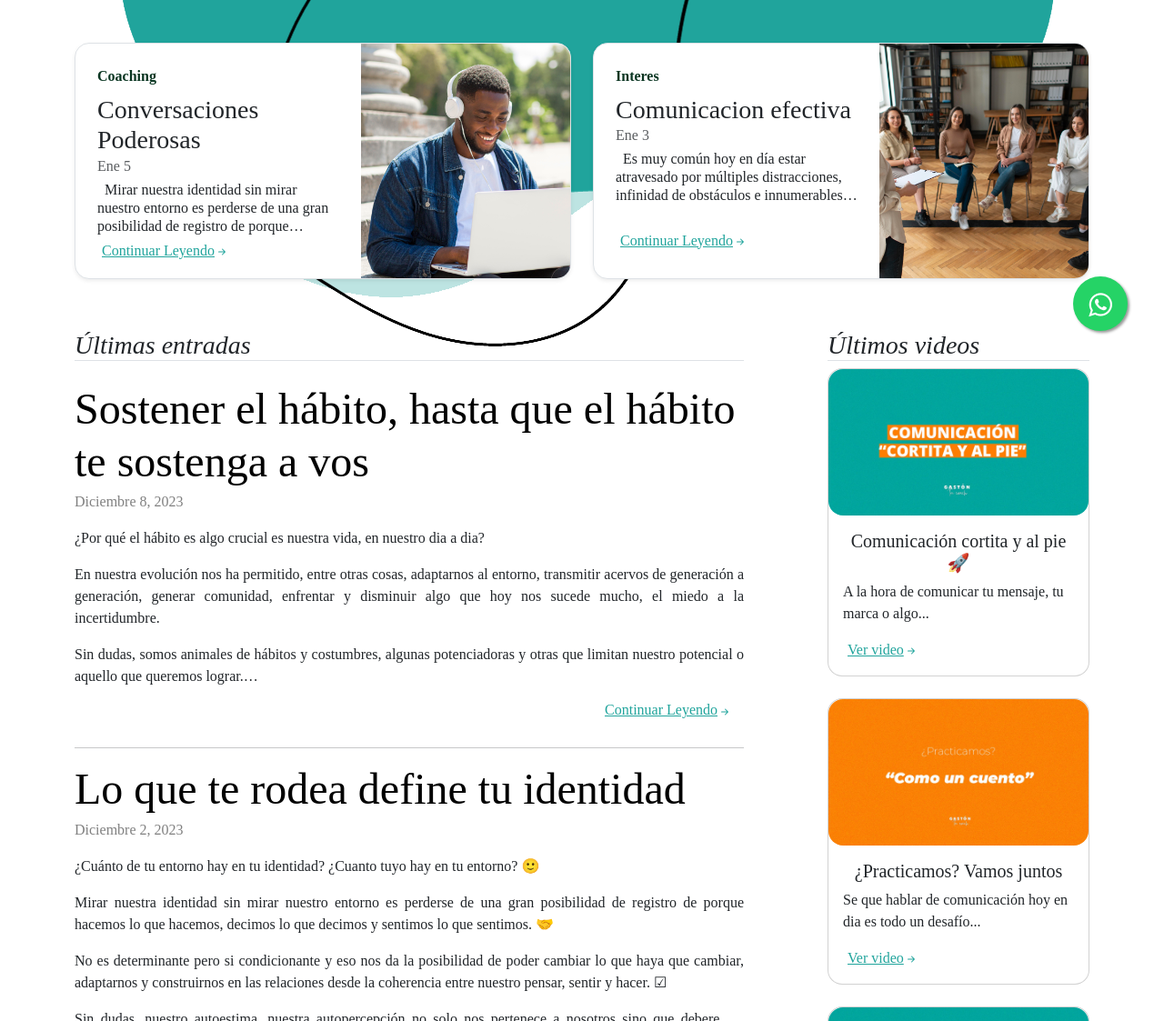
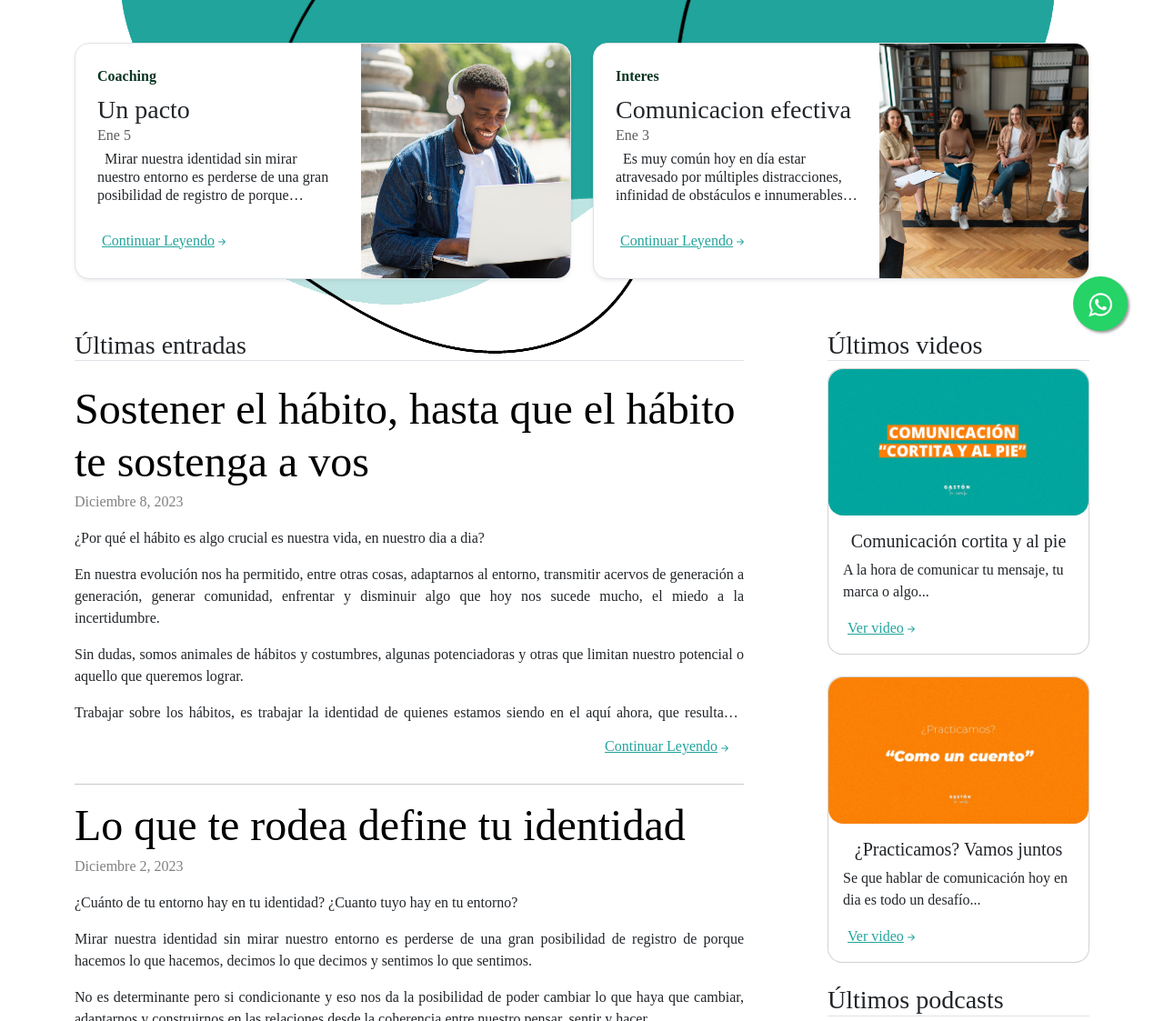
Before and after one commit to naachocaceress/GastonMondino, a PHP site: page /blog.html in a window 1280 px wide. Shown: the part 396-1519 px from the top of the page at 91% size. Run offline with PHP 8.4, Linux system fonts and the light colour scheme; some libraries are stand-ins or nearby versions; some web fonts are replaced.

Commit message:
Version 3.2.2 - Mejoras y agregado podcast

```diff
--- a/blog.html
+++ b/blog.html
@@ -48,11 +48,31 @@
 
     <main class="container">
 
-        <div class="p-4 p-md-5 mb-4 rounded-4 text-body-emphasis principal" data-aos="fade" data-aos-duration="1500">
+        <div class="col-md-4 d-sm-none" data-aos=""> <br>
+            <div class="card mx-auto rounded-4 cardSombra" style="max-width: 24rem;">
+                <div class="ratio ratio-16x9">
+                    <a href="https://www.youtube.com/watch?v=PwCg2CPKQ2c"><img src="/img/imgSinCopy/blog3.jpg"
+                            class="rounded-4 imagenImg"></a>
+                </div>
+                <div class="tarjetaTexto col p-4 d-flex flex-column position-static">
+                    <strong class="d-inline-block mb-2 text-success-emphasis">Coaching</strong>
+                    <h3 class="tituloH mb-0">Conversaciones Poderosas
+                    </h3>
+                    <div class="mb-1 text-body-secondary">Ene 15</div>
+                    <p class="textoP mb-auto">
+                        &nbsp; Te pregunto y me pregunto, ¿la atención que estas teniendo y que se lleva gran
+                        parte de tu energía está donde queres que esté?
+                    </p>
+                    <a href="#" class="linkAPagina">Continuar Leyendo</a>
+                </div>
+            </div>
+        </div>
+
+        <div class="p-4 p-md-5 mb-4 rounded-4 text-body-emphasis d-none d-sm-block principal" data-aos="fade" data-aos-duration="1500">
             <div class="col-lg-9 px-0" style="color: white;">
-                <h1 class="display-4 fst-italic">Conversaciónes poderosas</h1>
+                <h1 class="display-4">Conversaciones poderosas</h1>
                 <p class="lead my-3">Te pregunto y me pregunto, ¿la atención que estas teniendo y que se lleva gran
-                    parte de tu energía está donde queres que esté? 😏</p>
+                    parte de tu energía está donde queres que esté?</p>
                 <p class="lead mb-0 linkAPaginaBlog"><a href="#" class="linkAPaginaBlog fw-bold">Continuar
                         leyendo</a><svg xmlns="http://www.w3.org/2000/svg" width="32" height="32" fill="currentColor"
                         class="bi bi-arrow-right-short" viewBox="0 0 16 16">
@@ -67,11 +87,12 @@
             <div class="col-md-4 d-sm-none" data-aos="fade-right"> <br>
                 <div class="card mx-auto rounded-4 cardSombra" style="max-width: 24rem;">
                     <div class="ratio ratio-16x9">
-                        <a href="https://www.youtube.com/watch?v=PwCg2CPKQ2c"><img src="/img/imgSinCopy/blog1.jpg" class="rounded-4 imagenImg"></a>
+                        <a href="https://www.youtube.com/watch?v=PwCg2CPKQ2c"><img src="/img/imgSinCopy/blog1.jpg"
+                                class="rounded-4 imagenImg"></a>
                     </div>
                     <div class="tarjetaTexto col p-4 d-flex flex-column position-static">
                         <strong class="d-inline-block mb-2 text-success-emphasis">Coaching</strong>
-                        <h3 class="tituloH mb-0">Conversaciones Poderosas
+                        <h3 class="tituloH mb-0">Un pacto
                         </h3>
                         <div class="mb-1 text-body-secondary">Ene 5</div>
                         <p class="textoP mb-auto">
@@ -89,7 +110,7 @@
                     style="background-color: white;">
                     <div class="tarjetaTexto col p-4 d-flex flex-column position-static">
                         <strong class="d-inline-block mb-2 text-success-emphasis">Coaching</strong>
-                        <h3 class="tituloH mb-0">Conversaciones Poderosas
+                        <h3 class="tituloH mb-0">Un pacto
                         </h3>
                         <div class="mb-1 text-body-secondary">Ene 5</div>
                         <p class="textoP mb-auto">
@@ -108,7 +129,8 @@
             <div class="col-md-4 d-sm-none" data-aos="fade-right"> <br>
                 <div class="card mx-auto rounded-4 cardSombra" style="max-width: 24rem;">
                     <div class="ratio ratio-16x9">
-                        <a href="https://www.youtube.com/watch?v=PwCg2CPKQ2c"><img src="/img/imgSinCopy/blog2.jpg" class="rounded-4 imagenImg"></a>
+                        <a href="https://www.youtube.com/watch?v=PwCg2CPKQ2c"><img src="/img/imgSinCopy/blog2.jpg"
+                                class="rounded-4 imagenImg"></a>
                     </div>
                     <div class="tarjetaTexto col p-4 d-flex flex-column position-static">
                         <strong class="d-inline-block mb-2 text-success-emphasis">Interes</strong>
@@ -151,7 +173,7 @@
         <div class="row mb-2">
 
             <div class="col-md-8">
-                <h3 class="mb-4 fst-italic border-bottom">Últimas entradas</h3>
+                <h3 class="mb-4 border-bottom">Últimas entradas</h3>
 
                 <article class="blog-post">
                     <h2 class="display-5 link-body-emphasis mb-1">Sostener el hábito, hasta que el hábito te sostenga a
@@ -183,16 +205,16 @@
                     <p class="blog-post-meta">Diciembre 2, 2023</p>
 
                     <div class="cuerpoBlog">
-                        <p>¿Cuánto de tu entorno hay en tu identidad? ¿Cuanto tuyo hay en tu entorno? 🙂</p>
+                        <p>¿Cuánto de tu entorno hay en tu identidad? ¿Cuanto tuyo hay en tu entorno?</p>
                         <p>Mirar nuestra identidad sin mirar nuestro entorno es perderse de una gran posibilidad de
                             registro de porque hacemos lo que hacemos, decimos lo que decimos y sentimos lo que
-                            sentimos. 🤝</p>
+                            sentimos.</p>
                         <p>No es determinante pero si condicionante y eso nos da la posibilidad de poder cambiar lo que
                             haya que cambiar, adaptarnos y construirnos en las relaciones desde la coherencia entre
-                            nuestro pensar, sentir y hacer. ☑</p>
+                            nuestro pensar, sentir y hacer.</p>
                         <p>Sin dudas, nuestro autoestima, nuestra autopercepción no solo nos pertenece a nosotros sino
                             que deberemos mirarla desde un prisma relacional, cultural, social y experiencial porque
-                            somos con otros, siempre. 🔄</p>
+                            somos con otros, siempre.</p>
                     </div>
 
                     <div class="d-flex p-2" style="justify-content: flex-end;">
@@ -203,18 +225,18 @@
                 <hr>
 
                 <article class="blog-post">
-                    <h2 class="display-5 link-body-emphasis mb-1">¿Cuánto presente hay en tu escucha? 🤔</h2>
+                    <h2 class="display-5 link-body-emphasis mb-1">¿Cuánto presente hay en tu escucha?</h2>
                     <p class="blog-post-meta">Noviembre 3, 2023</p>
 
                     <div class="cuerpoBlog">
                         <p>Es muy común hoy en día estar atravesado por múltiples distracciones, infinidad de obstáculos
                             e innumerables inconvenientes que nos permitan entregarnos de lleno a la conversación con
-                            alguien 🥲</p>
+                            alguien</p>
                         <p>Para que la comunicación sea realmente efectiva no solo debemos hablar sino que antes que
                             nada debemos aprender a escuchar</p>
                         <p>Sin dudas, el contexto es clave y escucharse es uno de los grandes desafíos que tenemos hoy
-                            en día para poder crecer en la relación con los demás 💪🏽</p>
-                        <p>¿Qué opinas? Te leo 🙌🏽</p>
+                            en día para poder crecer en la relación con los demás</p>
+                        <p>¿Qué opinas? Te leo</p>
                     </div>
 
                     <div class="d-flex p-2" style="justify-content: flex-end;">
@@ -225,15 +247,14 @@
                 <hr>
 
                 <nav class="blog-pagination text-center" aria-label="Pagination">
-                    <a href="#"
-                    class="ov-btn-grow-ellipse">Ver más</a>
+                    <a href="#" class="ov-btn-grow-ellipse">Ver más</a>
                 </nav>
 
             </div>
 
             <div class="col-md-4 d-none d-md-block ultiVideos">
 
-                <h3 class="fst-italic border-bottom">Últimos videos</h3>
+                <h3 class="border-bottom">Últimos videos</h3>
 
                 <div class="card mx-auto rounded-4 cardSombra" style="max-width: 24rem;" data-aos="fade-left">
                     <div class="ratio ratio-16x9">
@@ -241,7 +262,7 @@
                                 class="rounded-4"></a>
                     </div>
                     <div class="card-body">
-                        <h5 class="card-title text-center">Comunicación cortita y al pie 🚀</h5>
+                        <h5 class="card-title text-center">Comunicación cortita y al pie</h5>
                         <p class="card-text">A la hora de comunicar tu mensaje, tu marca o algo...</p>
                         <a href="https://www.youtube.com/watch?v=PwCg2CPKQ2c" class="card-text linkAPagina">Ver
                             video</a>
@@ -265,18 +286,34 @@
 
                 <br>
 
-                <div class="card mx-auto rounded-4 cardSombra" style="max-width: 24rem;" data-aos="fade-left">
-                    <div class="ratio ratio-16x9">
-                        <a href="https://www.youtube.com/watch?v=1b9pD2MZuQc"><img src="/img/miniaturaYoutube3.jpg"
-                                class="rounded-4"></a>
-                    </div>
-                    <div class="card-body">
-                        <h5 class="card-title text-center">Descubramos juntos el apasionante mundo de la
-                            comunicación </h5>
-                        <p class="card-text">Quiero que armemos juntos esta comunidad de aprendizaje.</p>
-                        <a href="https://www.youtube.com/watch?v=1b9pD2MZuQc" class="card-text linkAPagina">Ver
-                            video</a>
-                    </div>
+                <h3 class="border-bottom">Últimos podcasts</h3>
+
+                <div class="mx-auto" data-aos="fade-left">
+                    <iframe style="border-radius:12px"
+                        src="https://open.spotify.com/embed/episode/2PTFl7XnmPk4Z39GML3SoF?utm_source=generator"
+                        width="100%" height="152" frameBorder="0" allowfullscreen=""
+                        allow="autoplay; clipboard-write; encrypted-media; fullscreen; picture-in-picture"
+                        loading="lazy"></iframe>
+                </div>
+
+                <br>
+
+                <div class="mx-auto" data-aos="fade-left">
+                    <iframe style="border-radius:12px"
+                        src="https://open.spotify.com/embed/episode/26DtyuPXXkK6MBlT0zGpD2?utm_source=generator&theme=0"
+                        width="100%" height="152" frameBorder="0" allowfullscreen=""
+                        allow="autoplay; clipboard-write; encrypted-media; fullscreen; picture-in-picture"
+                        loading="lazy"></iframe>
+                </div>
+
+                <br>
+
+                <div class="mx-auto" data-aos="fade-left">
+                    <iframe style="border-radius:12px"
+                        src="https://open.spotify.com/embed/episode/3jq7Eby5dErEBsHvN0gcPb?utm_source=generator"
+                        width="100%" height="152" frameBorder="0" allowfullscreen=""
+                        allow="autoplay; clipboard-write; encrypted-media; fullscreen; picture-in-picture"
+                        loading="lazy"></iframe>
                 </div>
 
             </div>
--- a/css/blog.css
+++ b/css/blog.css
@@ -34,7 +34,7 @@
 
 .cuerpoBlog {
     display: -webkit-box; /* Necesario para usar -webkit-line-clamp */
-    -webkit-line-clamp: 6; /* Limita el contenido a 5 líneas */
+    -webkit-line-clamp: 7; /* Limita el contenido a 5 líneas */
     -webkit-box-orient: vertical; /* Necesario para usar -webkit-line-clamp */
     overflow: hidden; /* Esconde el contenido que excede el límite de líneas */
     text-overflow: ellipsis; /* Agrega los puntos suspensivos al final de la última línea */
--- a/footer.html
+++ b/footer.html
@@ -27,7 +27,8 @@
                 <div class="col-md-6 col-lg-6">
                     <div class="col-12">
                         <label for="lastName" class="form-label">Mensaje</label>
-                        <textarea class="form-control" name="coments" id="exampleFormControlTextarea1" rows="5"></textarea>
+                        <textarea class="form-control" name="coments" id="exampleFormControlTextarea1"
+                            rows="5"></textarea>
                     </div>
 
                     <br>
@@ -80,12 +81,16 @@
 </footer>
 
 <style>
+    @media (min-width: 770px) {
+        #final {
+            background-position: 700px -50px;
+        }
+    }
+
     #final {
         background-image: url(/img/linea3.png);
         background-repeat: no-repeat;
         background-size: 900px;
-        background-position: 700px -50px;
-        /* Ajusta los valores según tus necesidades */
     }
 
     .iconRedes {
@@ -100,9 +105,9 @@
 
 <script>
     $(document).ready(function () {
-            $('#myForm').on('submit', function (e) {
-                $('.button-text').hide(); // Oculta el texto "Guardar"
-                $('.spinner-border').show(); // Muestra el spinner
-            });
+        $('#myForm').on('submit', function (e) {
+            $('.button-text').hide(); // Oculta el texto "Guardar"
+            $('.spinner-border').show(); // Muestra el spinner
         });
+    });
 </script>
```
Also changed, not shown: img/linea73.png.
